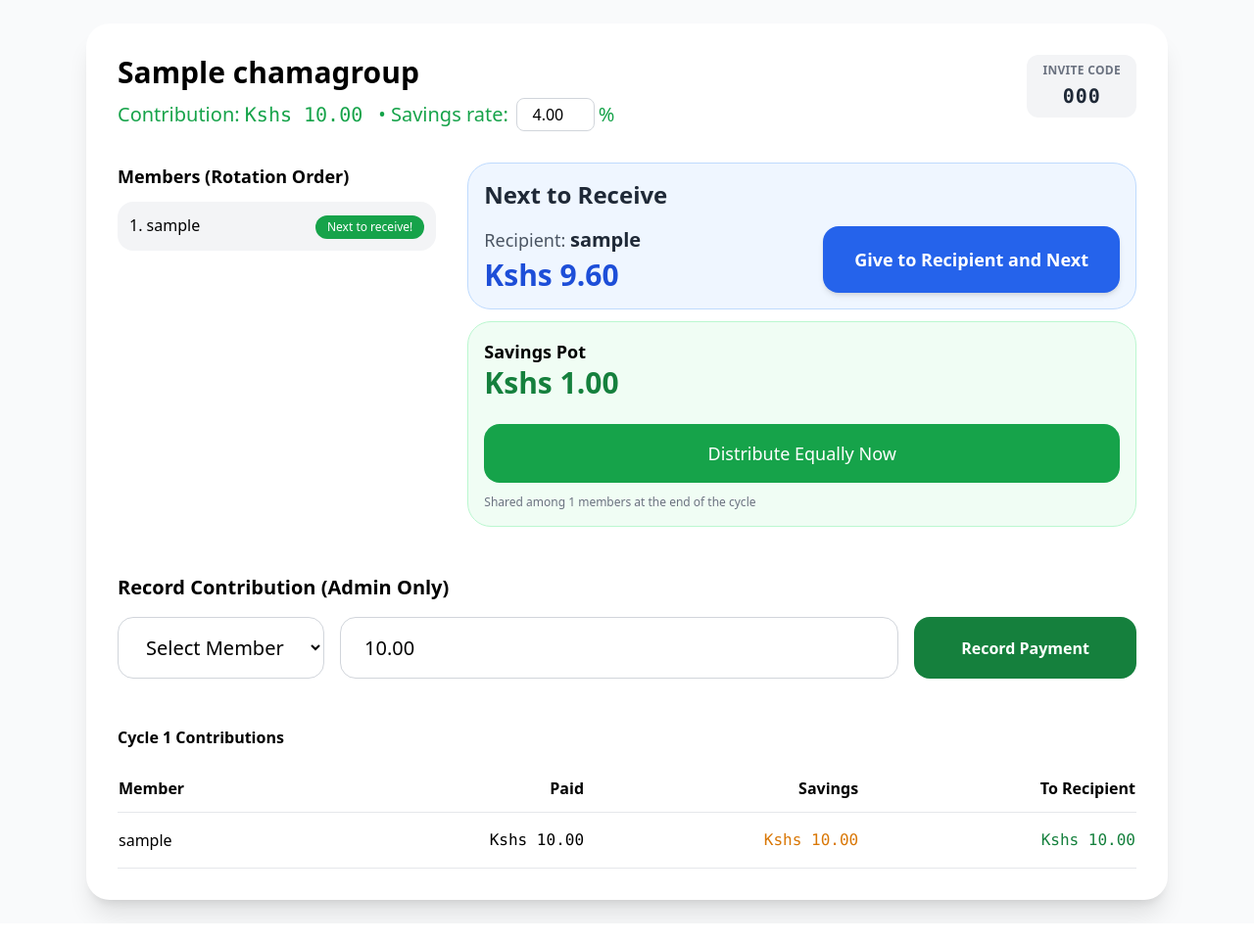
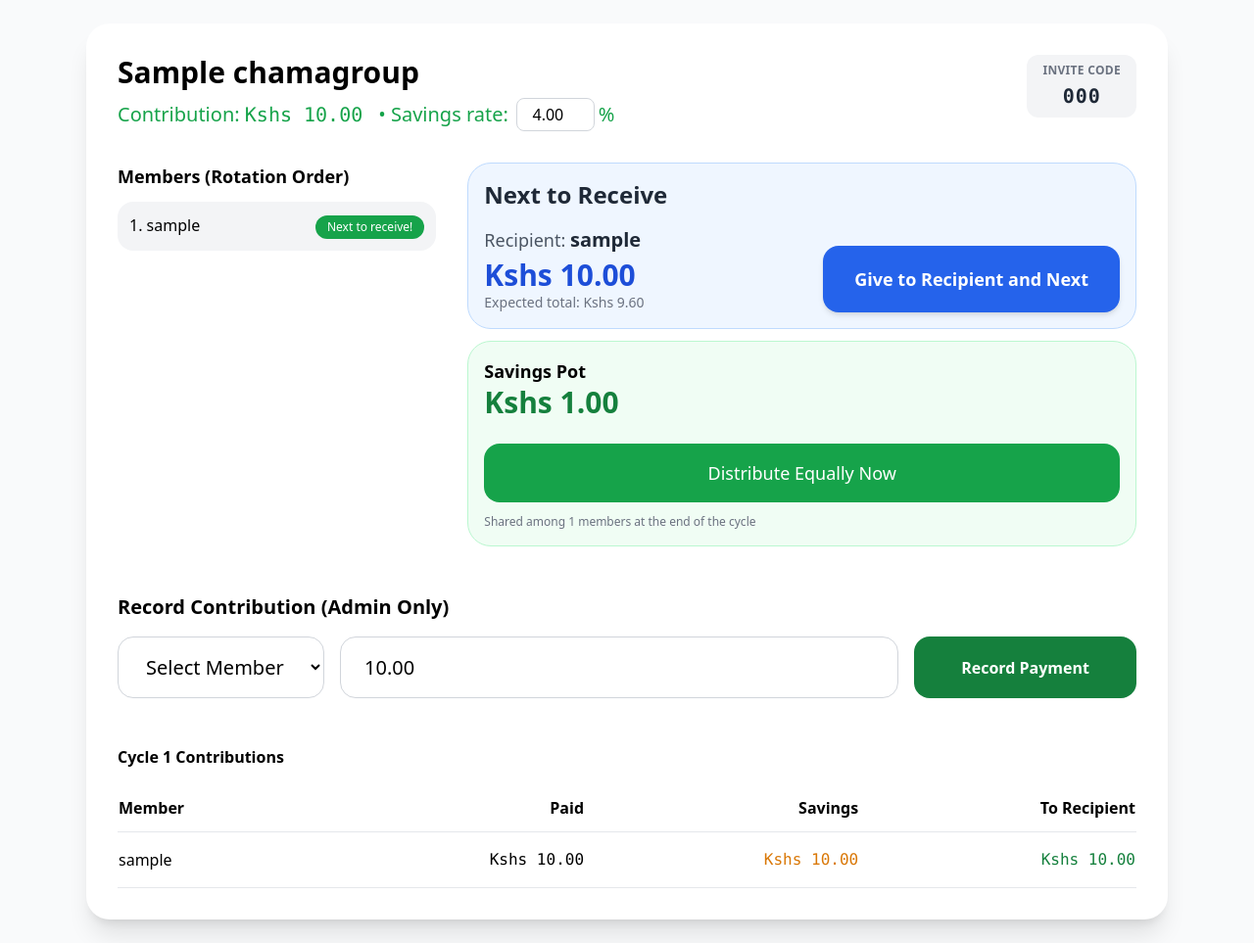
Before and after one commit to Opango14/merry_chama, a Django app: page /group/1 in a window 1280 px wide. Shown: the part 64-1027 px from the top of the page at 98% size. Before the commit the page ends 1006 px from the top, so only its background shows below. Run offline with Django 5.2, Linux system fonts and the light colour scheme; a user stored in the database is signed in; tables that the repository leaves empty hold one stand-in row (values such as "Sample post"); some libraries are stand-ins or nearby versions.

Commit message:
Calculate and display collected payout in group detail view and restrict invite code visibility to creator

```diff
--- a/chama/views.py
+++ b/chama/views.py
@@ -88,6 +88,7 @@ def group_detail(request, pk):
         expected_payout = (group.contribution_amount - (group.contribution_amount * group.savings_rate / Decimal('100'))) * Decimal(total_members)
 
     contributions = Contribution.objects.filter(group=group, cycle=group.current_cycle).order_by('-paid_at')
+    collected_payout = sum(c.payout_amount for c in contributions) or Decimal('0')
 
     return render(request, 'group_detail.html', {
         'group': group,
@@ -96,6 +97,7 @@ def group_detail(request, pk):
         'contributions': contributions,
         'total_members': total_members,
         'expected_payout': expected_payout,
+        'collected_payout': collected_payout,
     })
 
 @login_required
--- a/templates/group_detail.html
+++ b/templates/group_detail.html
@@ -23,10 +23,12 @@
                 </div>
             </div>
         </div>
+        {% if request.user == group.creator %}
         <div class="bg-gray-100 px-4 py-2 rounded-xl text-center">
             <span class="block text-xs text-gray-500 uppercase tracking-wide font-semibold mb-1">Invite Code</span>
             <span class="font-mono text-xl font-bold text-gray-800 tracking-wider">{{ group.join_code }}</span>
         </div>
+        {% endif %}
     </div>
 
     <div class="grid grid-cols-1 lg:grid-cols-3 gap-8 mt-8">
@@ -55,7 +57,8 @@
                 <div class="flex flex-col md:flex-row justify-between items-start md:items-end gap-6">
                     <div>
                         <p class="text-lg text-gray-600 mb-1">Recipient: <span class="font-bold text-xl text-gray-800">{{ next_recipient.username }}</span></p>
-                        <p class="text-3xl font-bold text-blue-700">Kshs {{ expected_payout|floatformat:2 }}</p>
+                        <p class="text-3xl font-bold text-blue-700">Kshs {{ collected_payout|floatformat:2 }}</p>
+                        <p class="text-sm text-gray-500">Expected total: Kshs {{ expected_payout|floatformat:2 }}</p>
                     </div>
                     <form method="POST" action="{% url 'payout_recipient' group.pk %}" class="w-full md:w-auto">
                         {% csrf_token %}
```
